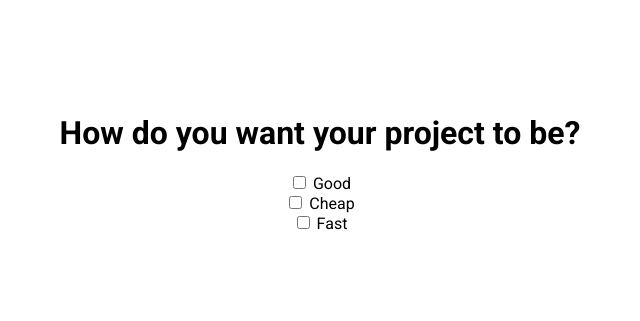
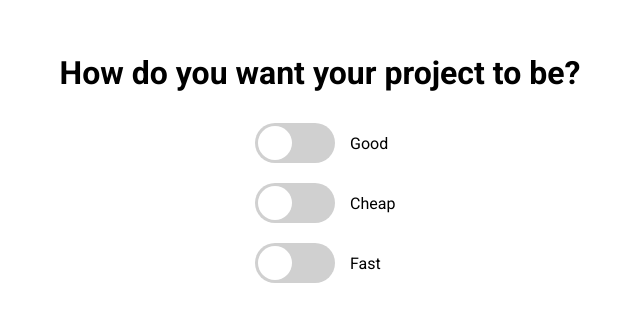
Before and after one commit to MarkLannen/50-JS-Projects_Good-Cheap-Fast-Checkboxes, a website: page index.html in a window 1280 px wide. Shown: the part 237-558 px from the top of the page, without its empty margins (320-960 px from the left). Drawn offline with Linux system fonts and the light colour scheme.

Commit message:
add initial css

```diff
--- a/index.html
+++ b/index.html
@@ -9,21 +9,21 @@
   <body>
     <h1>How do you want your project to be?</h1>
     <div class="toggle-container">
-      <input type="checkbox" id="good" class="toggle">
+      <input type="checkbox" id="good" class="toggle" />
       <label for="good" class="label">
         <span class="ball"></span>
       </label>
       <span>Good</span>
-
-    </div><div class="toggle-container">
-      <input type="checkbox" id="cheap" class="toggle">
+    </div>
+    <div class="toggle-container">
+      <input type="checkbox" id="cheap" class="toggle" />
       <label for="cheap" class="label">
         <span class="ball"></span>
       </label>
       <span>Cheap</span>
-
-    </div><div class="toggle-container">
-      <input type="checkbox" id="fast" class="toggle">
+    </div>
+    <div class="toggle-container">
+      <input type="checkbox" id="fast" class="toggle" />
       <label for="fast" class="label">
         <span class="ball"></span>
       </label>
--- a/style.css
+++ b/style.css
@@ -14,3 +14,40 @@ body {
   overflow: hidden;
   margin: 0;
 }
+
+.toggle-container {
+  display: flex;
+  align-items: center;
+  margin: 10px 0;
+  width: 200px;
+}
+.toggle {
+  visibility: hidden;
+}
+
+.label {
+  position: relative;
+  background-color: #d0d0d0;
+  border-radius: 50px;
+  cursor: pointer;
+  display: inline-block;
+  margin: 0 15px 0;
+  width: 80px;
+  height: 40px;
+}
+
+.toggle:checked + .label {
+  background-color: #8e44ad;
+}
+
+.ball {
+  background-color: #fff;
+  height: 34px;
+  width: 34px;
+  border-radius: 50%;
+  position: absolute;
+  top: 3px;
+  left: 3px;
+  align-items: center;
+  justify-content: center;
+}
```
